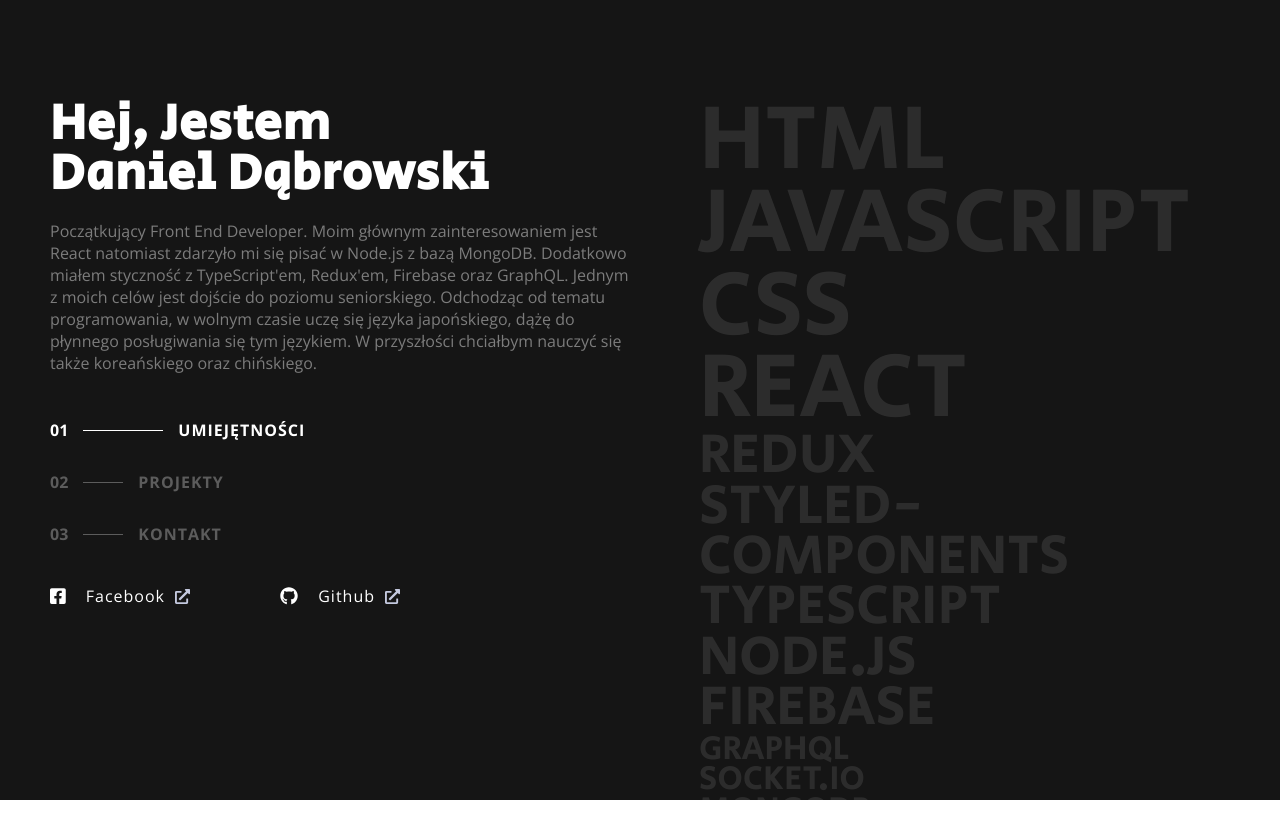
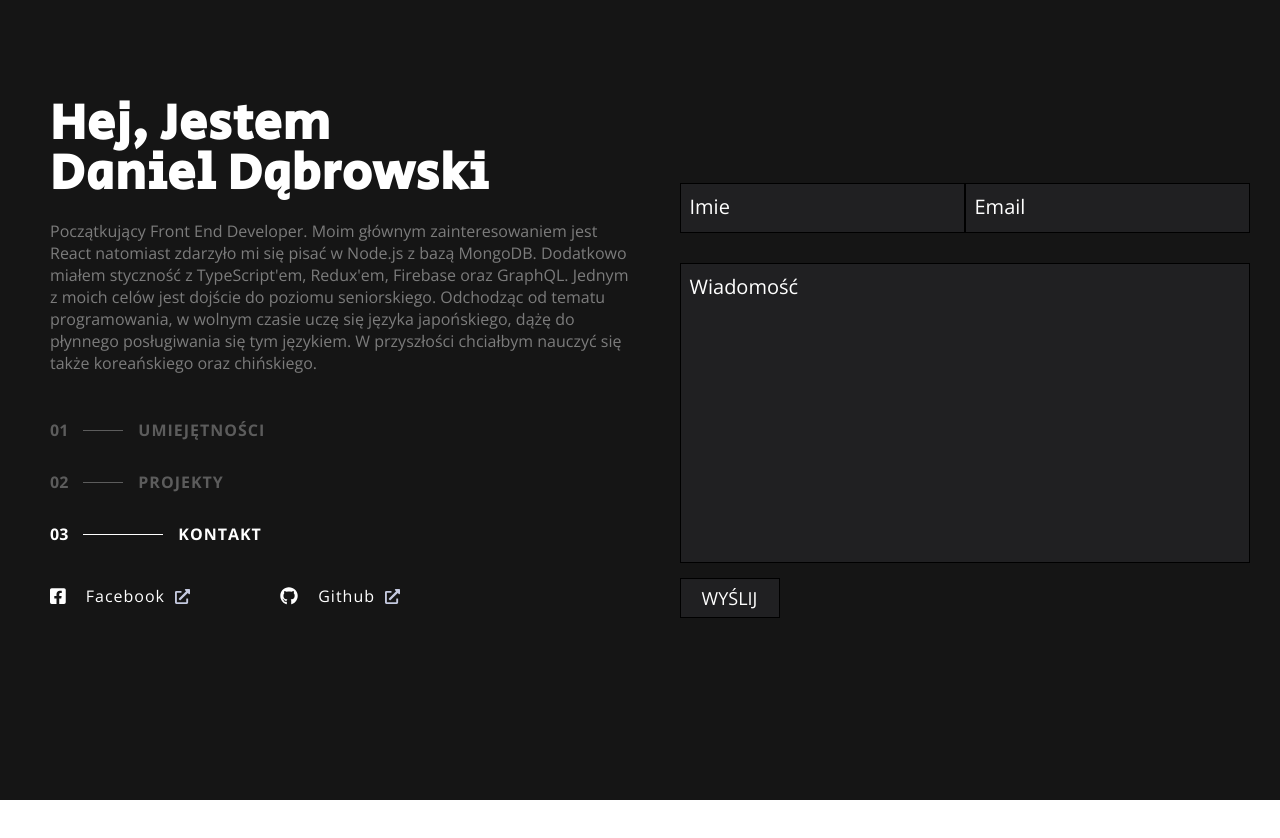
Before and after one commit to danieru0/portfolio, a React (Create React App) app: page / in a window 1280 px wide. Shown: the top 838 px of the page. Built offline with nearby package versions, Linux system fonts and the light colour scheme.

Commit message:
Contact section, formik, emailjs, no rwd

```diff
--- a/package.json
+++ b/package.json
@@ -10,6 +10,8 @@
     "@testing-library/jest-dom": "^4.2.4",
     "@testing-library/react": "^9.5.0",
     "@testing-library/user-event": "^7.2.1",
+    "emailjs-com": "^2.6.3",
+    "formik": "^2.2.0",
     "gsap": "^3.5.1",
     "i18next": "^19.8.2",
     "prop-types": "^15.7.2",
@@ -18,7 +20,8 @@
     "react-i18next": "^11.7.3",
     "react-scripts": "3.4.3",
     "styled-components": "^5.2.0",
-    "swiper": "^6.3.3"
+    "swiper": "^6.3.3",
+    "yup": "^0.29.3"
   },
   "scripts": {
     "start": "react-scripts start",
--- a/src/App.js
+++ b/src/App.js
@@ -35,8 +35,8 @@ const Content = styled.div`
 
 function App() {
 	const { Provider } = NavContext;
-	const [active, setActive] = useState(0);
-	const [prevActive, setPrevActive] = useState(0);
+	const [active, setActive] = useState(2);
+	const [prevActive, setPrevActive] = useState(1);
 
 	const updateActive = value => {
 		setPrevActive(active);
--- /dev/null
+++ b/src/components/atoms/Button.js
@@ -0,0 +1,30 @@
+import React from 'react';
+import styled from 'styled-components';
+
+const StyledButton = styled.button`
+    color: ${({theme}) => theme.colors.secondary};
+    background-color: ${({theme}) => theme.colors.bgsecondary};
+    font-family: ${({theme}) => theme.fonts.secondary};
+    border: 1px solid black;
+    font-size: 18px;
+    text-transform: uppercase;
+    width: 100px;
+    height: 40px;
+    cursor: pointer;
+    outline: none;
+
+    &:focus,
+    &:hover {
+        background-color: ${({theme}) => theme.colors.bgsecondaryhover};
+    }
+`
+
+const Button = ({children, type}) => {
+    return (
+        <StyledButton type={type}>
+            {children}
+        </StyledButton>
+    );
+};
+
+export default Button;
--- /dev/null
+++ b/src/components/atoms/Input.js
@@ -0,0 +1,62 @@
+import React from 'react';
+import styled from 'styled-components';
+
+import t from '../../helpers/t';
+
+const Container = styled.div`
+    position: relative;
+    color: ${({theme}) => theme.colors.secondary};
+    font-family: ${({theme}) => theme.fonts.secondary};
+`
+
+const StyledInput = styled.input`
+    width: 285px;
+    height: 50px;
+    background-color: ${({theme}) => theme.colors.bgsecondary};
+    color: ${({theme}) => theme.colors.secondary};
+    font-family: ${({theme}) => theme.fonts.secondary};
+    border: 1px solid black;
+    outline: none;
+    font-size: 20px;
+    padding: 0px 10px;
+    position: relative;
+
+    &:valid + label,
+    &:focus + label {
+        top: -21px;
+        left: -8px;
+        font-size: 16px;
+    }
+`
+
+const StyledLabel = styled.label`
+    position: absolute;
+    top: 0;
+    left: 0;
+    pointer-events: none;
+    font-size: 20px;
+    padding: 0px 10px;
+    top: 10px;
+    transition: top .3s, left .3s, font-size .3s;
+    z-index: 1;
+`
+
+const ErrorMessage = styled.span`
+    position: absolute;
+    right: 5px;
+    bottom: 5px;
+    color: red;
+    font-size: 12px;
+`
+
+const Input = ({placeholder, name, value, onChange, error}) => {
+    return (
+        <Container>
+            <StyledInput onChange={onChange} value={value} name={name} required/>
+            <StyledLabel htmlFor={name}>{placeholder}</StyledLabel>
+            <ErrorMessage>{t("contact")[error]}</ErrorMessage>
+        </Container>
+    );
+};
+
+export default Input;
--- /dev/null
+++ b/src/components/atoms/TextArea.js
@@ -0,0 +1,64 @@
+import React from 'react';
+import styled from 'styled-components';
+
+import t from '../../helpers/t';
+
+const Container = styled.div`
+    position: relative;
+    color: ${({theme}) => theme.colors.secondary};
+    font-family: ${({theme}) => theme.fonts.secondary};
+    margin-bottom: 10px;
+`
+
+const StyledTextArea = styled.textarea`
+    width: 100%;
+    height: 300px;
+    background-color: ${({theme}) => theme.colors.bgsecondary};
+    color: ${({theme}) => theme.colors.secondary};
+    font-family: ${({theme}) => theme.fonts.secondary};
+    border: 1px solid black;
+    outline: none;
+    resize: none;
+    font-size: 20px;
+    padding: 0px 10px;
+    position: relative;
+
+    &:valid + label,
+    &:focus + label {
+        top: -21px;
+        left: -8px;
+        font-size: 16px;
+    }
+`
+
+const StyledLabel = styled.label`
+    position: absolute;
+    top: 0;
+    left: 0;
+    pointer-events: none;
+    font-size: 20px;
+    padding: 0px 10px;
+    top: 10px;
+    transition: top .3s, left .3s, font-size .3s;
+    z-index: 1;
+`
+
+const ErrorMessage = styled.span`
+    position: absolute;
+    right: 5px;
+    bottom: 8px;
+    color: red;
+    font-size: 12px;
+`
+
+const TextArea = ({placeholder, name, value, onChange, error}) => {
+    return (
+        <Container>
+            <StyledTextArea onChange={onChange} value={value} name={name} required/>
+            <StyledLabel htmlfor={name}>{placeholder}</StyledLabel>
+            <ErrorMessage>{t("contact")[error]}</ErrorMessage>
+        </Container>
+    );
+};
+
+export default TextArea;
--- a/src/components/molecules/Contact.js
+++ b/src/components/molecules/Contact.js
@@ -1,15 +1,36 @@
 import React from 'react';
 import styled, { css } from 'styled-components';
 import PropTypes from 'prop-types';
+import { Formik, Form } from 'formik';
+import * as Yup from 'yup';
+import * as emailjs from 'emailjs-com';
+
+import t from '../../helpers/t';
+
+import Input from '../atoms/Input';
+import TextArea from '../atoms/TextArea';
+import Button from '../atoms/Button';
+
+emailjs.init('user_1DsEz9qOuFoZmSe2wAUp0');
+
+const ContactSchema = Yup.object().shape({
+    name: Yup.string().required('required'),
+    email: Yup.string().email('email.error').required('required'),
+    message: Yup.string().required('required')
+})
+
 
 const Container = styled.div`
     width: 100%;
     height: 100%;
     position: absolute;
-    opacity: 0;
-    visibility: hidden;
-    transform: translateY(-60px);
-    transition: opacity .3s, transform .3s;
+    opacity: 1;
+    visibility: visible;
+    transform: translateY(0px);
+    transition: opacity .3s, transform .3s, visibility .3s;
+    display: flex;
+    justify-content: center;
+    align-items: center;
 
     ${({active, index, prevIndex}) => active || (
         index > prevIndex ? (
@@ -28,10 +49,44 @@ const Container = styled.div`
     )}
 `
 
+const StyledForm = styled(Form)`
+    display: flex;
+    flex-direction: column;
+    width: 600px;
+`
+
+const Wrapper = styled.div`
+    display: flex;
+    width: 100%;
+    justify-content: space-between;
+    margin-bottom: 30px;
+`
+
 const Contact = ({active, index, prevIndex}) => {
     return (
         <Container active={active} index={index} prevIndex={prevIndex}>
+            <Formik
+                initialValues={{ name: '', email: '', message: '' }}
+                validationSchema={ContactSchema}
+                onSubmit={(values) => {
+                    emailjs.send('1', 'template_smzehvr', values).then((result) => {
 
+                    }).catch((err) => {
+                        console.log(err);
+                    })
+                }}
+            >
+                {({values, errors, handleChange}) => (
+                    <StyledForm>
+                        <Wrapper>
+                            <Input error={errors.name} onChange={handleChange} value={values.name} name="name" placeholder={t("contact")["name"]} />
+                            <Input error={errors.email} onChange={handleChange} value={values.email} name="email" placeholder={t("contact")["email"]} />
+                        </Wrapper>
+                        <TextArea error={errors.message} onChange={handleChange} value={values.message} name="message" placeholder={t("contact")["message"]} />
+                        <Button type="submit">{t("contact")["submit"]}</Button>
+                    </StyledForm>
+                )}
+            </Formik>
         </Container>
     );
 };
@@ -39,7 +94,7 @@ const Contact = ({active, index, prevIndex}) => {
 Contact.propTypes = {
     active: PropTypes.bool.isRequired,
     index: PropTypes.number.isRequired,
-    prevActive: PropTypes.number.isRequired
+    prevIndex: PropTypes.number.isRequired
 }
 
 export default Contact;
--- a/src/components/molecules/Projects.js
+++ b/src/components/molecules/Projects.js
@@ -82,7 +82,7 @@ const Projects = ({active, index, prevIndex}) => {
 Projects.propTypes = {
     active: PropTypes.bool.isRequired,
     index: PropTypes.number.isRequired,
-    prevActive: PropTypes.number.isRequired
+    prevIndex: PropTypes.number.isRequired
 }
 
 export default Projects;
--- a/src/components/molecules/Skills.js
+++ b/src/components/molecules/Skills.js
@@ -77,7 +77,7 @@ const Skills = ({active, index, prevIndex}) => {
 Skills.propTypes = {
     active: PropTypes.bool.isRequired,
     index: PropTypes.number.isRequired,
-    prevActive: PropTypes.number.isRequired
+    prevIndex: PropTypes.number.isRequired
 }
 
 export default Skills;
--- a/src/locales/pl/translation.json
+++ b/src/locales/pl/translation.json
@@ -10,5 +10,13 @@
         "korean-practice": "Pomoc w nauce języka koreańskiego, autoryzacja, własne konto, zapisywanie słówek, testy.",
         "notes": "Tworzenie notatek, tagi, ulubione, konto użytkownika, edytor, kosz.",
         "chat-v2": "Autoryzacja, konta użytkowników, filmy z youtube, wiele czatów, linki."
+    },
+    "contact": {
+        "name": "Imie",
+        "email": "Email",
+        "message": "Wiadomość",
+        "submit": "Wyślij",
+        "required": "Wymagane",
+        "email.error": "Email jest niepoprawny!"
     }
 }
--- a/src/theme/theme.js
+++ b/src/theme/theme.js
@@ -4,6 +4,7 @@ const theme = {
         secondary: '#FFFFFF',
         bgprimary: '#151515',
         bgsecondary: '#202022',
+        bgsecondaryhover: '#313133',
         inactive: '#5C5C5C',
         linkIcon: '#C4C9DF',
     },
```
Also changed, not shown: 1 other file (tests, documents, lock files or other folders).
